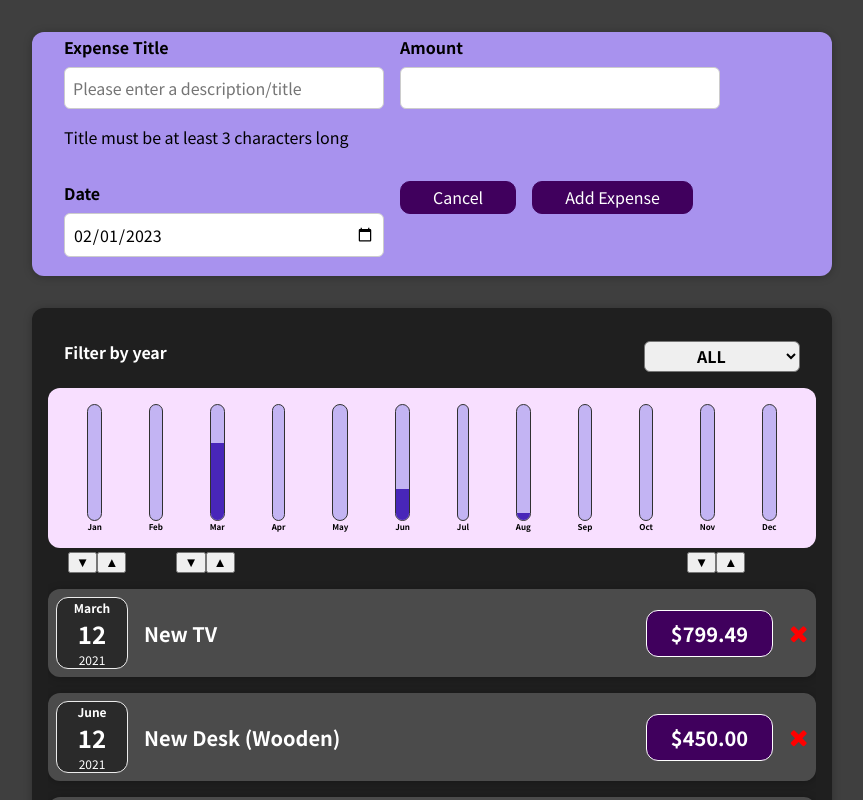
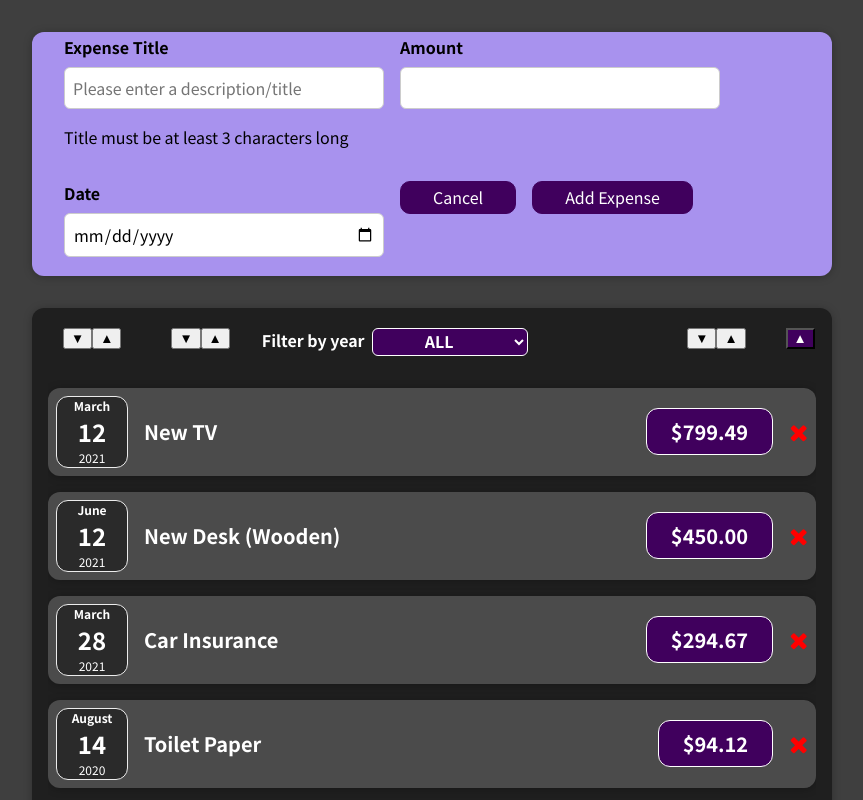
Before and after one commit to flakd/react-expense-tracker, a React (Create React App) app: page / in a window 1280 px wide. Both pictures are taken after a click on the button "Add New Expense". Shown: the top 800 px of the page, without its empty margins (208-1071 px from the left). Built offline with nearby package versions, Linux system fonts and the light colour scheme.

Commit message:
moved filter select and therefore split ExpensesSorter into 2 components.  Added CollapseButton for Chart

```diff
--- /dev/null
+++ b/src/components/Expenses/ExpenseFilterCollapseButton.js
@@ -0,0 +1,18 @@
+import React from 'react';
+
+const ExpenseFilterCollapseButton = ({onToggleCollapseButton}) => {
+	return (
+		<div>
+			<button
+				style={{marginLeft: '40px', color: 'white', backgroundColor: '#40005d'}}
+				id='sortAmountAsc'
+				className='sort'
+				onClick={onToggleCollapseButton}
+			>
+				&#x25B2;
+			</button>
+		</div>
+	);
+};
+
+export default ExpenseFilterCollapseButton;
--- a/src/components/Expenses/Expenses.js
+++ b/src/components/Expenses/Expenses.js
@@ -5,12 +5,15 @@ import './Expenses.css';
 import ExpenseFilter from './ExpensesFilter';
 import ExpensesChart from './ExpensesChart';
 import ExpensesList from './ExpensesList';
-import ExpensesSorter from './ExpensesSorter';
+import ExpensesSorterLeft from './ExpensesSorterLeft';
+import ExpensesSorterRight from './ExpensesSorterRight';
+import ExpenseFilterCollapseButton from './ExpenseFilterCollapseButton';
 
 const Expenses = (props) => {
 	const expenses = props.items;
 	const [filteredYear, setFilteredYear] = useState('ALL');
 	const [clickedButton, setClickedButton] = useState('sortAmountDsc');
+	const [isChartShown, setIsChartShown] = useState(false);
 
 	const filterChangeHandler = (selectedYear) => {
 		console.log(selectedYear);
@@ -31,6 +34,10 @@ const Expenses = (props) => {
 		console.log('inside sortExpenseHandler');
 		console.log(e.target.id);
 		setClickedButton(e.target.id); //using State here
+	};
+
+	const toggleCollapseHandler = (e) => {
+		setIsChartShown(!isChartShown);
 	};
 
 	switch (clickedButton) {
@@ -93,12 +100,18 @@ const Expenses = (props) => {
 	return (
 		<div>
 			<Card className='expenses'>
-				<ExpenseFilter
-					selectedYear={filteredYear}
-					onChangeFilter={filterChangeHandler}
-				/>
-				<ExpensesChart filteredExpenses={filteredExpenses} />
-				<ExpensesSorter onSort={sortExpensesHandler} />
+				{isChartShown && <ExpensesChart filteredExpenses={filteredExpenses} />}
+				<div style={{display: 'inline-flex'}}>
+					<ExpensesSorterLeft onSort={sortExpensesHandler} />
+					<ExpenseFilter
+						selectedYear={filteredYear}
+						onChangeFilter={filterChangeHandler}
+					/>
+					<ExpensesSorterRight onSort={sortExpensesHandler} />
+					<ExpenseFilterCollapseButton
+						onToggleCollapseButton={toggleCollapseHandler}
+					/>
+				</div>
 				<ExpensesList
 					selectedYear={filteredYear}
 					filteredExpenses={sortedFilteredExpenses}
--- a/src/components/Expenses/ExpensesFilter.css
+++ b/src/components/Expenses/ExpensesFilter.css
@@ -4,21 +4,30 @@
 }
 
 .expenses-filter__control {
-	display: flex;
+	display: inline-flex;
 	width: 100%;
 	align-items: center;
-	justify-content: space-between;
-	margin: 1rem 0;
+	/* justify-content: space-between; */
+	/* 	justify-content: right;
+ */
+	margin: 0 0 1rem 1rem;
 }
 
 .expenses-filter label {
+	display: block;
 	font-weight: bold;
-	margin-bottom: 0.5rem;
+	width: 110px;
+	margin: 0 0rem 0 0;
 }
 
 .expenses-filter select {
 	font: inherit;
-	padding: 0.1rem 3rem;
+	padding: 0rem 3rem;
+	margin-top: 0.2rem;
 	font-weight: bold;
+	color: white;
 	border-radius: 6px;
+	border-width: 0.1rem;
+	border-color: white;
+	background-color: #40005d;
 }
--- a/src/components/Expenses/ExpensesSorter.js
+++ b/src/components/Expenses/ExpensesSorterLeft.js
@@ -1,6 +1,6 @@
 import React from 'react';
 
-const ExpensesSorter = ({onSort}) => {
+const ExpensesSorterLeft = ({onSort}) => {
 	const onClickSort = (e) => {
 		console.log(e.target);
 		const buttons = document.querySelectorAll('.sort');
@@ -12,11 +12,11 @@ const ExpensesSorter = ({onSort}) => {
 		onSort(e);
 	};
 	return (
-		<div style={{display: 'flex'}}>
+		<div style={{display: 'inline-flex'}}>
 			<div
 				id='date-sorters'
 				className='sorter'
-				style={{paddingLeft: '20px', whiteSpace: 'nowrap'}}
+				style={{paddingLeft: '15px', whiteSpace: 'nowrap'}}
 			>
 				<button
 					id='sortDateDsc'
@@ -53,28 +53,8 @@ const ExpensesSorter = ({onSort}) => {
 					&#x25B2;
 				</button>
 			</div>
-			<div
-				id='amount-sorters'
-				className='sorter'
-				style={{paddingLeft: '40%', whiteSpace: 'nowrap'}}
-			>
-				<button
-					id='sortAmountDsc'
-					className='sort'
-					onClick={onClickSort}
-				>
-					&#x25BC;
-				</button>
-				<button
-					id='sortAmountAsc'
-					className='sort'
-					onClick={onClickSort}
-				>
-					&#x25B2;
-				</button>
-			</div>
 		</div>
 	);
 };
 
-export default ExpensesSorter;
+export default ExpensesSorterLeft;
--- /dev/null
+++ b/src/components/Expenses/ExpensesSorterRight.js
@@ -0,0 +1,35 @@
+const ExpensesSorterRight = ({onSort}) => {
+	const onClickSort = (e) => {
+		console.log(e.target);
+		const buttons = document.querySelectorAll('.sort');
+		console.log(buttons);
+		buttons.forEach((button, index) => {
+			button.style.textDecoration = 'none';
+		});
+		e.target.style.textDecoration = 'underline';
+		onSort(e);
+	};
+	return (
+		<div
+			id='amount-sorters'
+			className='sorter'
+			style={{paddingLeft: '23%', whiteSpace: 'nowrap'}}
+		>
+			<button
+				id='sortAmountDsc'
+				className='sort'
+				onClick={onClickSort}
+			>
+				&#x25BC;
+			</button>
+			<button
+				id='sortAmountAsc'
+				className='sort'
+				onClick={onClickSort}
+			>
+				&#x25B2;
+			</button>
+		</div>
+	);
+};
+export default ExpensesSorterRight;
--- a/src/components/NewExpense/ExpenseForm.js
+++ b/src/components/NewExpense/ExpenseForm.js
@@ -1,11 +1,11 @@
 import {useState} from 'react';
 import './ExpenseForm.css';
-import {todayDateAsString} from '../../helpers/date';
+import DateHelper from '../../helpers/DateHelper';
 
 const ExpenseForm = (props) => {
 	const [enteredTitle, setEnteredTitle] = useState('');
 	const [enteredAmount, setEnteredAmount] = useState('');
-	const [enteredDate, setEnteredDate] = useState(todayDateAsString);
+	const [enteredDate, setEnteredDate] = useState(DateHelper.todayDateAsString);
 	const errMsg = <p>Title must be at least 3 characters long</p>;
 	const [message, setMessage] = useState(errMsg);
 
@@ -51,7 +51,7 @@ const ExpenseForm = (props) => {
 	const resetFormFields = () => {
 		setEnteredTitle('');
 		setEnteredAmount('');
-		setEnteredDate(todayDateAsString);
+		setEnteredDate(DateHelper.todayDateAsString);
 	};
 
 	return (
@@ -86,7 +86,7 @@ const ExpenseForm = (props) => {
 						id='date'
 						type='date'
 						min='2019-01-01'
-						max={todayDateAsString}
+						max={DateHelper.todayDateAsString}
 						/* defaultValue={todayDate} */
 						value={enteredDate}
 						onChange={dateChangeHandler}
--- /dev/null
+++ b/src/helpers/DateHelper.js
@@ -0,0 +1,11 @@
+const DateHelper = () => {
+	const todayDateAsString = (() => {
+		const date = new Date();
+		const month = date.toLocaleString('en-US', {month: '2-digit'});
+		const day = date.toLocaleString('en-US', {day: '2-digit'});
+		const year = date.getFullYear();
+		//console.log(dateString);
+		return year + '-' + month + '-' + day;
+	})();
+};
+export default DateHelper;
--- a/src/helpers/date.js
+++ /dev/null
@@ -1,8 +0,0 @@
-export const todayDateAsString = (() => {
-	const date = new Date();
-	const month = date.toLocaleString('en-US', {month: '2-digit'});
-	const day = date.toLocaleString('en-US', {day: '2-digit'});
-	const year = date.getFullYear();
-	//console.log(dateString);
-	return year + '-' + month + '-' + day;
-})();
```
